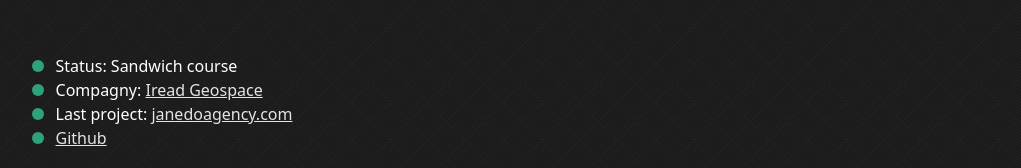
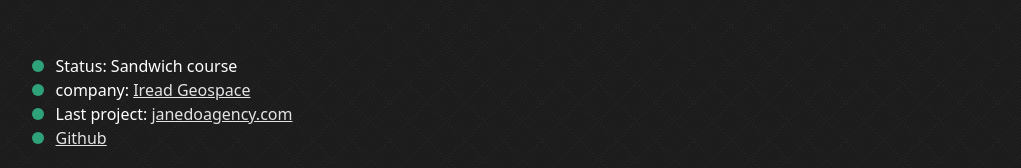
Before and after one commit to t-rosa/portfolio, a Next.js app: page / in a window 1280 px wide. Shown: the part 106-274 px from the top of the page, without its empty margins (238-1259 px from the left). Built offline with nearby package versions, Linux system fonts and the light colour scheme.

Commit message:
Fix compagny/company

```diff
--- a/src/pages/contact.tsx
+++ b/src/pages/contact.tsx
@@ -27,7 +27,7 @@ const Contact: NextPage = () => {
           <div className="flex items-center gap-3">
             <div className="w-3 h-3 bg-emerald-400 rounded-full animate-pulse" />
             <h2 className="">
-              Compagny:&nbsp;
+              company:&nbsp;
               <Link href="https://www.iread-geospace.io/">
                 <a
                   target="_blank"
--- a/src/pages/index.tsx
+++ b/src/pages/index.tsx
@@ -28,7 +28,7 @@ const Introduction: NextPage = () => {
           <div className="flex items-center gap-3">
             <div className="w-3 h-3 bg-emerald-400 rounded-full animate-pulse" />
             <h2 className="">
-              Compagny:&nbsp;
+              company:&nbsp;
               <Link href="https://www.iread-geospace.io/">
                 <a
                   target="_blank"
--- a/src/pages/skills.tsx
+++ b/src/pages/skills.tsx
@@ -27,7 +27,7 @@ const Skills: NextPage = () => {
           <div className="flex items-center gap-3">
             <div className="w-3 h-3 bg-emerald-400 rounded-full animate-pulse" />
             <h2 className="">
-              Compagny:&nbsp;
+              company:&nbsp;
               <Link href="https://www.iread-geospace.io/">
                 <a
                   target="_blank"
```
